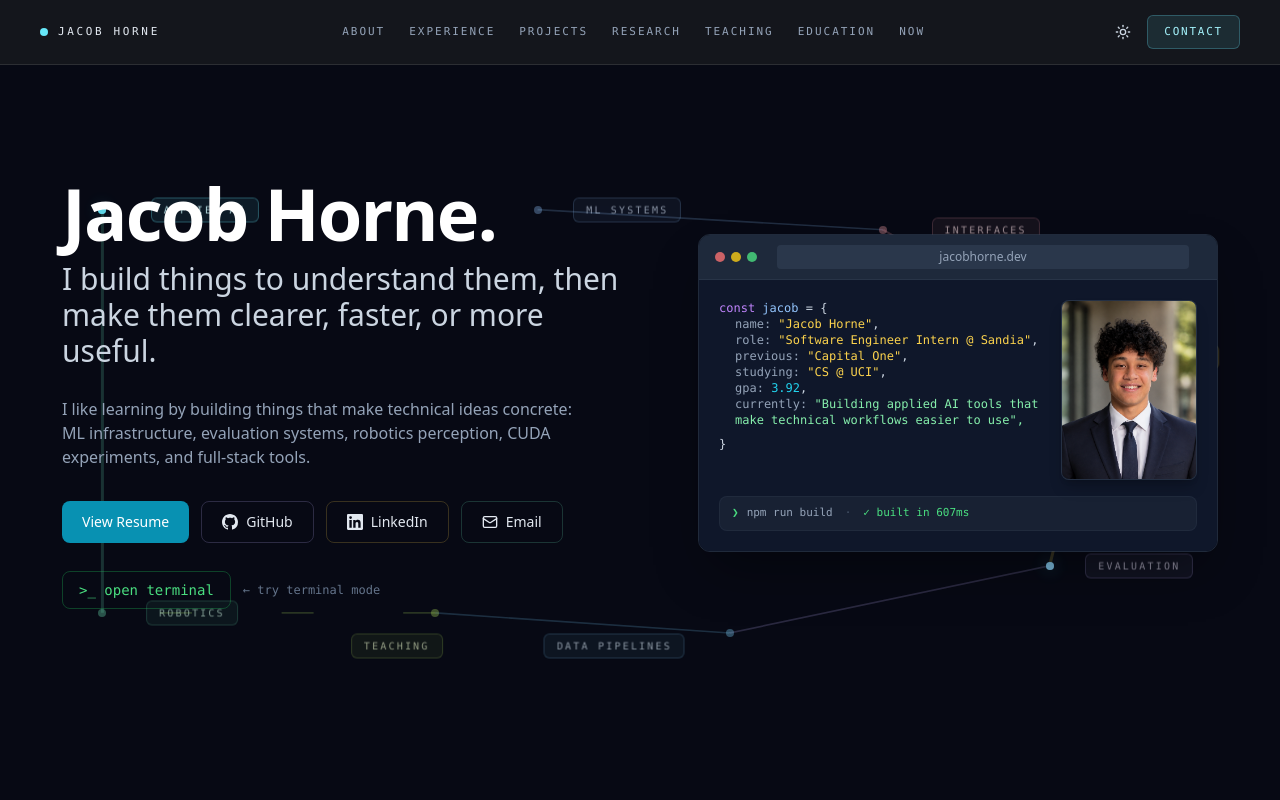
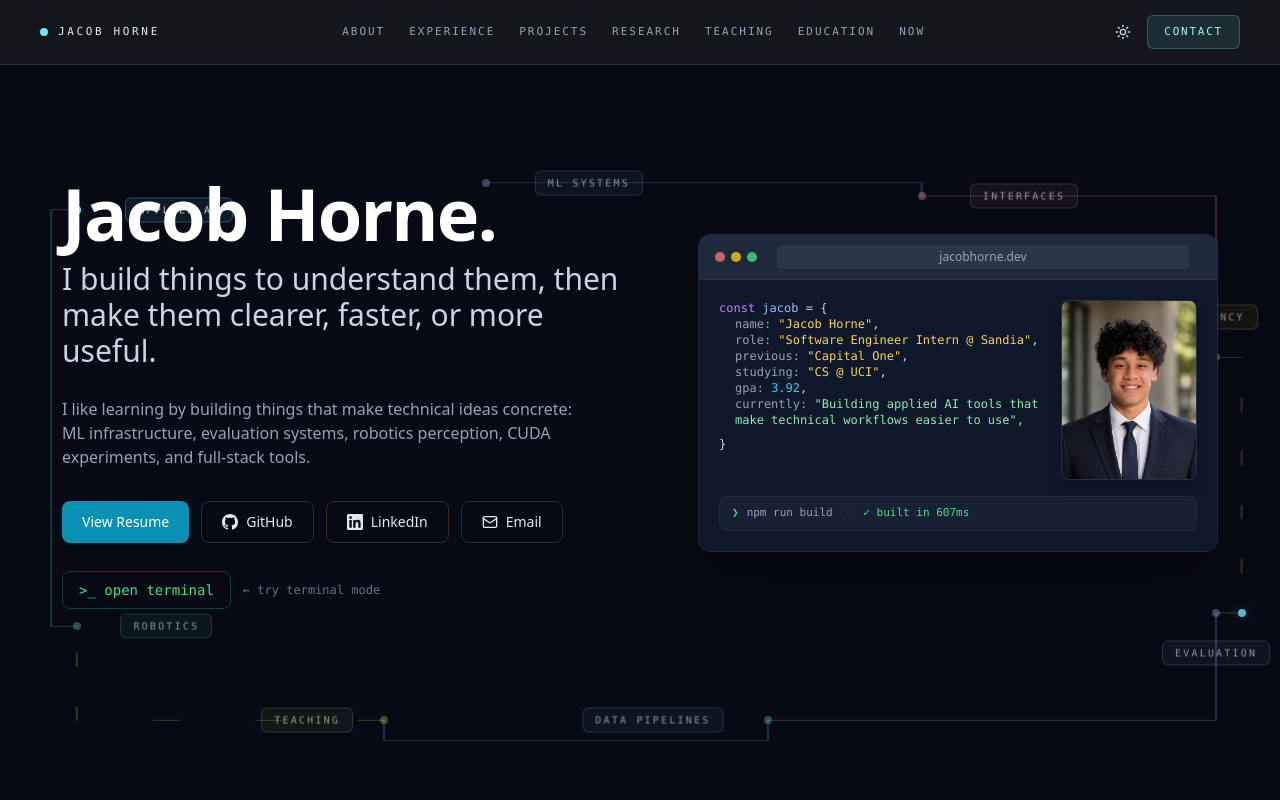
Before and after one commit to jacobhorne-jth/jacobhorne-jth.github.io, a React (Vite) app: page / in a window 1280 px wide. Shown: the top 800 px of the page. Built offline with nearby package versions, Linux system fonts and the light colour scheme.

Commit message:
Route hero graph around workspace

```diff
--- a/src/App.tsx
+++ b/src/App.tsx
@@ -1259,33 +1259,39 @@ const CURRENTLY_ITEMS = [
 ];
 
 const HERO_TOPICS = [
-  { label: "Applied AI", x: 8, y: 12, labelX: 16, labelY: 12, stroke: "stroke-cyan-300/24", dot: "bg-cyan-300/75", tone: "border-cyan-300/35 bg-cyan-300/10 text-cyan-100" },
-  { label: "ML Systems", x: 42, y: 12, labelX: 49, labelY: 12, stroke: "stroke-blue-300/20", dot: "bg-blue-300/65", tone: "border-blue-300/30 bg-blue-300/10 text-blue-100" },
-  { label: "Interfaces", x: 69, y: 15, labelX: 77, labelY: 15, stroke: "stroke-rose-300/20", dot: "bg-rose-300/65", tone: "border-rose-300/30 bg-rose-300/10 text-rose-100" },
-  { label: "Latency", x: 86, y: 34, labelX: 92, labelY: 34, stroke: "stroke-amber-300/20", dot: "bg-amber-300/65", tone: "border-amber-300/30 bg-amber-300/10 text-amber-100" },
-  { label: "Evaluation", x: 82, y: 65, labelX: 89, labelY: 65, stroke: "stroke-violet-300/20", dot: "bg-violet-300/65", tone: "border-violet-300/30 bg-violet-300/10 text-violet-100" },
-  { label: "Data Pipelines", x: 57, y: 75, labelX: 48, labelY: 77, stroke: "stroke-sky-300/20", dot: "bg-sky-300/65", tone: "border-sky-300/30 bg-sky-300/10 text-sky-100" },
-  { label: "Teaching", x: 34, y: 72, labelX: 31, labelY: 77, stroke: "stroke-lime-300/20", dot: "bg-lime-300/60", tone: "border-lime-300/30 bg-lime-300/10 text-lime-100" },
-  { label: "Robotics", x: 8, y: 72, labelX: 15, labelY: 72, stroke: "stroke-emerald-300/20", dot: "bg-emerald-300/65", tone: "border-emerald-300/30 bg-emerald-300/10 text-emerald-100" },
+  { label: "Applied AI", x: 6, y: 12, labelX: 14, labelY: 12, stroke: "stroke-cyan-300/24", dot: "bg-cyan-300/75", tone: "border-cyan-300/35 bg-cyan-300/10 text-cyan-100" },
+  { label: "ML Systems", x: 38, y: 8, labelX: 46, labelY: 8, stroke: "stroke-blue-300/20", dot: "bg-blue-300/65", tone: "border-blue-300/30 bg-blue-300/10 text-blue-100" },
+  { label: "Interfaces", x: 72, y: 10, labelX: 80, labelY: 10, stroke: "stroke-rose-300/20", dot: "bg-rose-300/65", tone: "border-rose-300/30 bg-rose-300/10 text-rose-100" },
+  { label: "Latency", x: 95, y: 34, labelX: 95, labelY: 28, stroke: "stroke-amber-300/20", dot: "bg-amber-300/65", tone: "border-amber-300/30 bg-amber-300/10 text-amber-100" },
+  { label: "Evaluation", x: 95, y: 72, labelX: 95, labelY: 78, stroke: "stroke-violet-300/20", dot: "bg-violet-300/65", tone: "border-violet-300/30 bg-violet-300/10 text-violet-100" },
+  { label: "Data Pipelines", x: 60, y: 88, labelX: 51, labelY: 88, stroke: "stroke-sky-300/20", dot: "bg-sky-300/65", tone: "border-sky-300/30 bg-sky-300/10 text-sky-100" },
+  { label: "Teaching", x: 30, y: 88, labelX: 24, labelY: 88, stroke: "stroke-lime-300/20", dot: "bg-lime-300/60", tone: "border-lime-300/30 bg-lime-300/10 text-lime-100" },
+  { label: "Robotics", x: 6, y: 74, labelX: 13, labelY: 74, stroke: "stroke-emerald-300/20", dot: "bg-emerald-300/65", tone: "border-emerald-300/30 bg-emerald-300/10 text-emerald-100" },
 ];
 
 function HeroTopicGraph({ activeIndex }: { activeIndex: number }) {
   const activeTopic = activeIndex % HERO_TOPICS.length;
   const center = (index: number) => ({ x: HERO_TOPICS[index].x, y: HERO_TOPICS[index].y });
-  const line = (from: number, to: number) => {
+  const elbow = (from: number, to: number, via?: { x?: number; y?: number }) => {
     const start = center(from);
     const end = center(to);
+    if (via?.x !== undefined) {
+      return `M ${start.x} ${start.y} L ${via.x} ${start.y} L ${via.x} ${end.y} L ${end.x} ${end.y}`;
+    }
+    if (via?.y !== undefined) {
+      return `M ${start.x} ${start.y} L ${start.x} ${via.y} L ${end.x} ${via.y} L ${end.x} ${end.y}`;
+    }
     return `M ${start.x} ${start.y} L ${end.x} ${end.y}`;
   };
   const connections = [
-    [0, 1],
-    [1, 2],
-    [2, 3],
-    [3, 4],
-    [4, 5],
-    [5, 6],
-    [6, 7],
-    [7, 0],
+    { from: 0, to: 1, via: { y: 8 } },
+    { from: 1, to: 2, via: { y: 8 } },
+    { from: 2, to: 3, via: { x: 95 } },
+    { from: 3, to: 4, via: { x: 97 } },
+    { from: 4, to: 5, via: { y: 88 } },
+    { from: 5, to: 6, via: { y: 91 } },
+    { from: 6, to: 7, via: { y: 88 } },
+    { from: 7, to: 0, via: { x: 4 } },
   ];
   return (
     <div className="pointer-events-none absolute inset-x-0 top-16 bottom-0 hidden overflow-hidden opacity-95 md:block" aria-hidden="true">
@@ -1295,13 +1301,15 @@ function HeroTopicGraph({ activeIndex }: { activeIndex: number }) {
         className="absolute inset-0 h-full w-full"
         fill="none"
       >
-        {connections.map(([from, to], index) => (
+        {connections.map(({ from, to, via }, index) => (
           <path
             key={`${from}-${to}`}
-            d={line(from, to)}
+            d={elbow(from, to, via)}
             className={HERO_TOPICS[from].stroke}
-            strokeWidth="0.24"
-            strokeDasharray={index % 3 === 0 ? "2.5 7" : undefined}
+            strokeWidth="0.18"
+            strokeLinecap="round"
+            strokeLinejoin="round"
+            strokeDasharray={index % 3 === 0 ? "2 6" : undefined}
           />
         ))}
       </svg>
--- a/src/index.css
+++ b/src/index.css
@@ -7,15 +7,26 @@ html, body, #root { overflow-x: hidden; }
 body { transition: transform 0.7s cubic-bezier(0.4, 0, 0.2, 1); transform-origin: center center; }
 
 @keyframes hero-graph-orbit {
-  0% { left: 8%; top: 12%; }
-  12.5% { left: 42%; top: 12%; }
-  25% { left: 69%; top: 15%; }
-  37.5% { left: 86%; top: 34%; }
-  50% { left: 82%; top: 65%; }
-  62.5% { left: 57%; top: 75%; }
-  75% { left: 34%; top: 72%; }
-  87.5% { left: 8%; top: 72%; }
-  100% { left: 8%; top: 12%; }
+  0% { left: 6%; top: 12%; }
+  4% { left: 6%; top: 8%; }
+  12.5% { left: 38%; top: 8%; }
+  21% { left: 72%; top: 8%; }
+  25% { left: 72%; top: 10%; }
+  31% { left: 95%; top: 10%; }
+  37.5% { left: 95%; top: 34%; }
+  43% { left: 97%; top: 34%; }
+  50% { left: 97%; top: 72%; }
+  53% { left: 95%; top: 72%; }
+  57% { left: 95%; top: 88%; }
+  62.5% { left: 60%; top: 88%; }
+  66% { left: 60%; top: 91%; }
+  71% { left: 30%; top: 91%; }
+  75% { left: 30%; top: 88%; }
+  82% { left: 8%; top: 88%; }
+  87.5% { left: 8%; top: 74%; }
+  93% { left: 4%; top: 74%; }
+  98% { left: 4%; top: 12%; }
+  100% { left: 6%; top: 12%; }
 }
 
 .hero-graph-orb {
```
